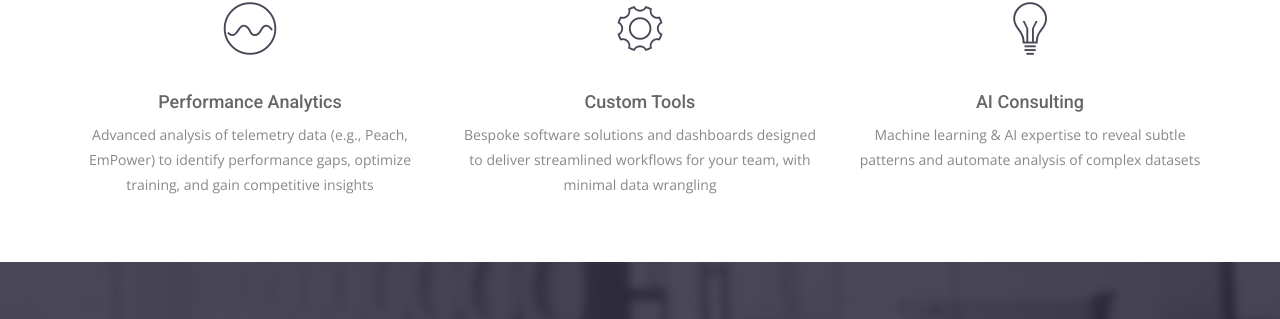
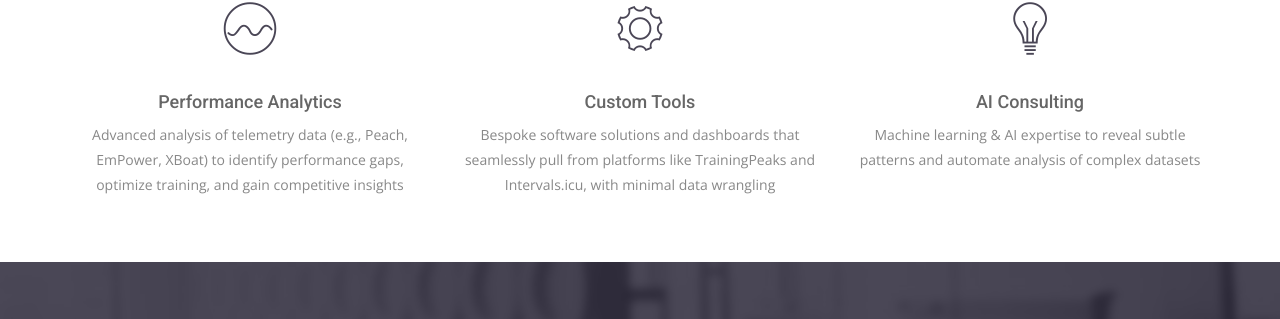
Before and after one commit to flatwaterlabs/flatwaterlabs.github.io, a Jekyll site: the page built from index.html, in a window 1280 px wide. Shown: the part 1039-1358 px from the top of the page. Built offline with Jekyll 4.4.1, drawn with Linux system fonts in a browser that asks for light colours; nearby versions of some CDN libraries; some web fonts are replaced.

Commit message:
services language

```diff
--- a/index.html
+++ b/index.html
@@ -49,14 +49,14 @@ permalink: /
         <div class="service-item">
           <i class="ion-ios-analytics-outline"></i>
           <h4>Performance Analytics</h4>
-          <p>Advanced analysis of telemetry data (e.g., Peach, EmPower) to identify performance gaps, optimize training, and gain competitive insights</p>
+          <p>Advanced analysis of telemetry data (e.g., Peach, EmPower, XBoat) to identify performance gaps, optimize training, and gain competitive insights</p>
         </div>
       </div>
       <div class="col-sm-6 col-md-4">
         <div class="service-item">
           <i class="ion-ios-gear-outline"></i>
           <h4>Custom Tools</h4>
-          <p>Bespoke software solutions and dashboards designed to deliver streamlined workflows for your team, with minimal data wrangling</p>
+          <p>Bespoke software solutions and dashboards that seamlessly pull from platforms like TrainingPeaks and Intervals.icu, with minimal data wrangling</p>
         </div>
       </div>
       <div class="col-sm-6 col-md-4">
```
